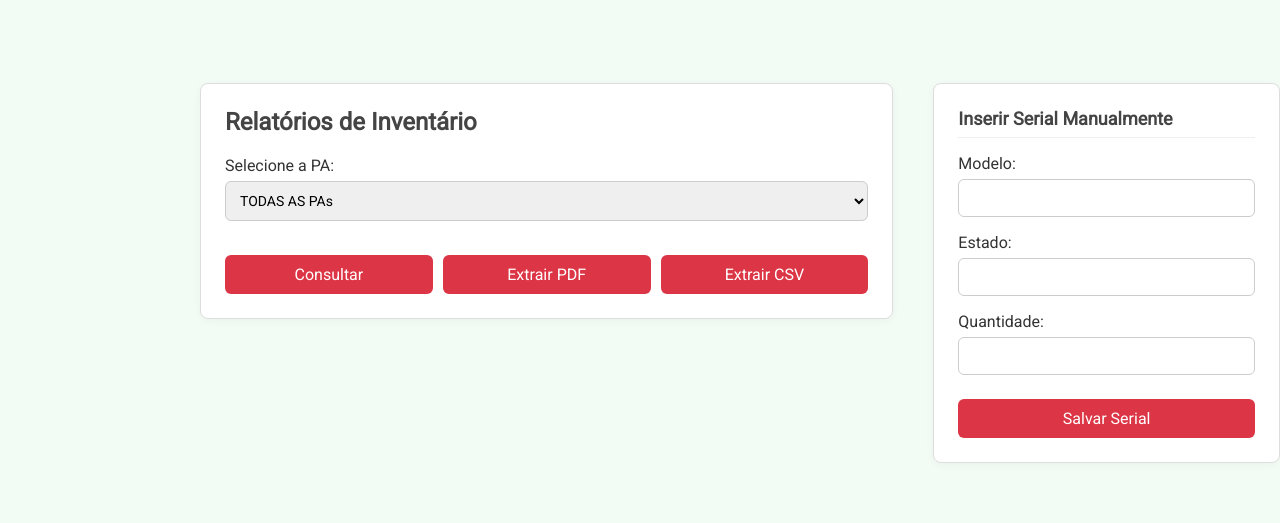
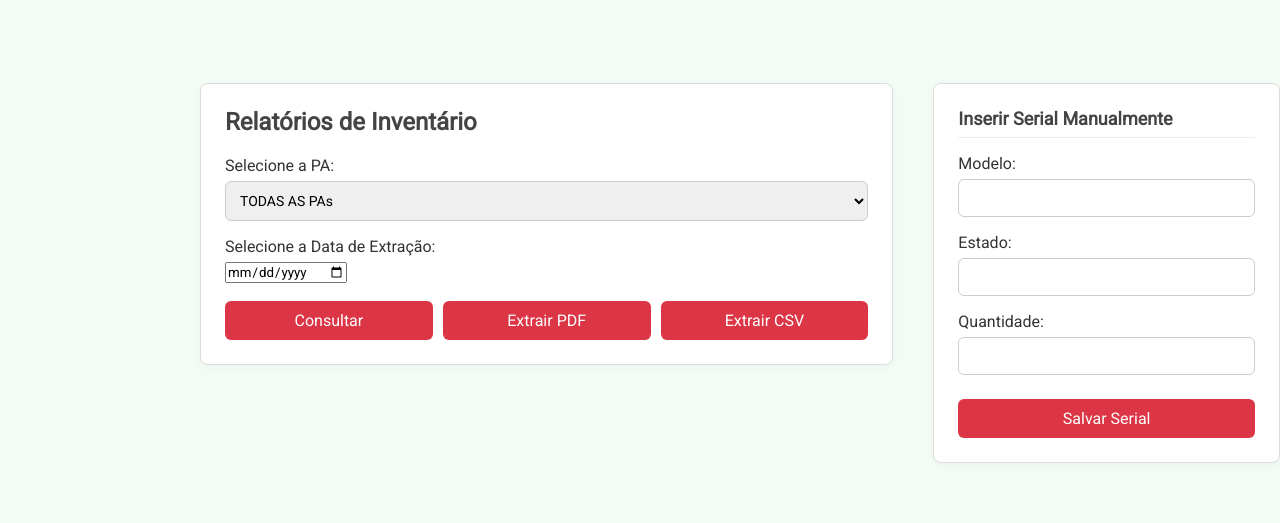
Before and after one commit to C-Trends-BPO/Inventario, a Django app: page /inventario/relatorios/ in a window 1280 px wide. Shown: the part 217-740 px from the top of the page. Run offline with Django 5.2, Linux system fonts and the light colour scheme; the visitor is signed in with stand-in values (Sample User, id 1).

Commit message:
feat: ajuste de filtro por data

```diff
--- a/inventario/templates/inventario/extracao.html
+++ b/inventario/templates/inventario/extracao.html
@@ -76,6 +76,7 @@
         <p><strong>Responsável Técnico do Local:</strong> {{ responsavel }}</p>
         <p><strong>Ponto de Atendimento (PA) / CD:</strong> {{ nome_pa }}</p>
         <p><strong>Data de Emissão:</strong> {{ data_emissao }}</p>
+        <p><strong>Data Filtrada:</strong> {{ data_filtro }}</p>
     </div>
 
     <h2>1. Objetivo</h2>
--- a/inventario/templates/inventario/relatorios.html
+++ b/inventario/templates/inventario/relatorios.html
@@ -175,6 +175,9 @@
                     <option value="TODAS" {% if pa_selecionada == "TODAS" %}selected{% endif %}>TODAS AS PAs</option>
                 </select>
 
+                <label for="data">Selecione a Data de Extração:</label>
+                <input type="date" name="data" id="data" value="{{ data_selecionada|date:'Y-m-d' }}">
+
                 <div class="button-group">
                     <button type="button" class="bipagem-button" onclick="definirAcaoEEnviar('visualizar')">Consultar</button>
                     <button type="button" class="bipagem-button" onclick="definirAcaoEEnviar('pdf')">Extrair PDF</button>
--- a/inventario/views/download_extracao_pdf.py
+++ b/inventario/views/download_extracao_pdf.py
@@ -3,6 +3,7 @@ from django.template.loader import get_template
 from django.http import HttpResponse
 from xhtml2pdf import pisa
 from django.db.models import Count
+from django.utils.dateparse import parse_date
 from inventario.models import LoteBipagem, Bipagem, InventarioDadosImportados
 from datetime import datetime
 from django.contrib.auth.decorators import login_required
@@ -17,12 +18,18 @@ def download_extracao_pdf(request):
     responsavel = user.get_full_name() or user.username
     grupos = user.groups.values_list('name', flat=True)
     pa_param = request.GET.get('pa')
+    data_param = request.GET.get('data')
+    data_convertida = parse_date(data_param) if data_param else None
+
     is_admin_total = 'INV_PA_GER_TOTAL' in grupos
     seriais_base_por_pa = []
     seriais_bipados_por_pa = []
-
     total_seriais_esperados = 0
     total_seriais_bipados = 0
+
+    filtro_data = {}
+    if data_convertida:
+        filtro_data = {"criado_em__date": data_convertida}
 
     if pa_param and pa_param.upper() != "TODAS":
         seriais_base = (
@@ -33,20 +40,20 @@ def download_extracao_pdf(request):
         )
         seriais_bipados = (
             Bipagem.objects
-            .filter(group_user__name=pa_param)
+            .filter(group_user__name=pa_param, **filtro_data)
             .values('group_user__name')
             .annotate(total=Count('nrserie'))
         )
         seriais_base_por_pa = list(seriais_base)
         seriais_bipados_por_pa = list(seriais_bipados)
         total_seriais_esperados = InventarioDadosImportados.objects.filter(nome_ct=pa_param).count()
-        total_seriais_bipados = Bipagem.objects.filter(group_user__name=pa_param).count()
+        total_seriais_bipados = Bipagem.objects.filter(group_user__name=pa_param, **filtro_data).count()
 
     if is_admin_total and pa_param and pa_param.upper() != "TODAS":
         lotes = LoteBipagem.objects.filter(group_user__name=pa_param)
         total_lotes = lotes.count()
-        total_caixas = Bipagem.objects.filter(id_caixa__lote__group_user__name=pa_param).values('id_caixa').distinct().count()
-        total_seriais = Bipagem.objects.filter(id_caixa__lote__group_user__name=pa_param).count()
+        total_caixas = Bipagem.objects.filter(id_caixa__lote__group_user__name=pa_param, **filtro_data).values('id_caixa').distinct().count()
+        total_seriais = Bipagem.objects.filter(id_caixa__lote__group_user__name=pa_param, **filtro_data).count()
         nome_pa = pa_param
         grupo = Group.objects.filter(name=pa_param).first()
         endereco_pa = getattr(grupo.informacoes, "endereco", "Não informado") if grupo else "Não informado"
@@ -54,11 +61,10 @@ def download_extracao_pdf(request):
     elif is_admin_total and pa_param and pa_param.upper() == "TODAS":
         lotes = LoteBipagem.objects.all()
         total_lotes = lotes.count()
-        total_caixas = Bipagem.objects.values('id_caixa').distinct().count()
-        total_seriais = Bipagem.objects.count()
+        total_caixas = Bipagem.objects.filter(**filtro_data).values('id_caixa').distinct().count()
+        total_seriais = Bipagem.objects.filter(**filtro_data).count()
         nome_pa = "TODAS AS PAs"
         endereco_pa = "Consolidado Geral"
-
         seriais_base = (
             InventarioDadosImportados.objects
             .values('nome_ct')
@@ -66,23 +72,24 @@ def download_extracao_pdf(request):
         )
         seriais_bipados = (
             Bipagem.objects
+            .filter(**filtro_data)
             .values('group_user__name')
             .annotate(total=Count('nrserie'))
         )
         seriais_base_por_pa = list(seriais_base)
         seriais_bipados_por_pa = list(seriais_bipados)
         total_seriais_esperados = InventarioDadosImportados.objects.count()
-        total_seriais_bipados = Bipagem.objects.count()
+        total_seriais_bipados = Bipagem.objects.filter(**filtro_data).count()
 
     elif is_admin_total and not pa_param:
         lotes = LoteBipagem.objects.all()
         total_lotes = lotes.count()
-        total_caixas = Bipagem.objects.values('id_caixa').distinct().count()
-        total_seriais = Bipagem.objects.count()
+        total_caixas = Bipagem.objects.filter(**filtro_data).values('id_caixa').distinct().count()
+        total_seriais = Bipagem.objects.filter(**filtro_data).count()
         nome_pa = "TODAS AS PAs"
         endereco_pa = "Consolidado Geral"
         total_seriais_esperados = InventarioDadosImportados.objects.count()
-        total_seriais_bipados = Bipagem.objects.count()
+        total_seriais_bipados = Bipagem.objects.filter(**filtro_data).count()
 
     else:
         grupo = user.groups.first()
@@ -90,10 +97,15 @@ def download_extracao_pdf(request):
         endereco_pa = getattr(grupo.informacoes, "endereco", "Não informado") if grupo else "Não informado"
         lotes = LoteBipagem.objects.filter(user_created=user)
         total_lotes = lotes.count()
-        total_caixas = Bipagem.objects.filter(id_caixa__lote__user_created=user).values('id_caixa').distinct().count()
-        total_seriais = Bipagem.objects.filter(id_caixa__lote__user_created=user).count()
+        total_caixas = Bipagem.objects.filter(id_caixa__lote__user_created=user, **filtro_data).values('id_caixa').distinct().count()
+        total_seriais = Bipagem.objects.filter(id_caixa__lote__user_created=user, **filtro_data).count()
         total_seriais_esperados = InventarioDadosImportados.objects.filter(nome_ct=nome_pa).count()
-        total_seriais_bipados = Bipagem.objects.filter(group_user__name=nome_pa).count()
+        total_seriais_bipados = Bipagem.objects.filter(group_user__name=nome_pa, **filtro_data).count()
+
+    if data_param and total_seriais == 0:
+        return HttpResponse(f"Nenhum dado encontrado para a data {data_param}.", status=404)
+
+    data_param_br = data_convertida.strftime('%d/%m/%Y') if data_param else None
 
     context = {
         "empresa": "Getnet",
@@ -113,6 +125,7 @@ def download_extracao_pdf(request):
         "total_seriais": total_seriais,
         "total_seriais_esperados": total_seriais_esperados,
         "total_seriais_bipados": total_seriais_bipados,
+        "data_filtro": data_param_br or "Todas",
     }
 
     template = get_template('inventario/extracao.html')
@@ -124,6 +137,7 @@ def download_extracao_pdf(request):
     if pisa_status.err:
         return HttpResponse('Erro ao gerar PDF', status=500)
     return response
+
 
 
 @login_required(login_url='inventario:login')
@@ -227,13 +241,20 @@ def download_extracao_csv(request):
     grupos = user.groups.values_list('name', flat=True)
     pa_param = request.GET.get('pa')
     formato = request.GET.get('formato')
+    data_param = request.GET.get('data')
+    data_convertida = parse_date(data_param) if data_param else None
     is_admin_total = 'INV_PA_GER_TOTAL' in grupos
 
+    filtro_data = {}
+    if data_convertida:
+        filtro_data = {"criado_em__date": data_convertida}
+
+    # Dados gerais para exibição
     if is_admin_total and pa_param and pa_param.upper() != "TODAS":
         lotes = LoteBipagem.objects.filter(group_user__name=pa_param)
         total_lotes = lotes.count()
-        total_caixas = Bipagem.objects.filter(id_caixa__lote__group_user__name=pa_param).values('id_caixa').distinct().count()
-        total_seriais = Bipagem.objects.filter(id_caixa__lote__group_user__name=pa_param).count()
+        total_caixas = Bipagem.objects.filter(id_caixa__lote__group_user__name=pa_param, **filtro_data).values('id_caixa').distinct().count()
+        total_seriais = Bipagem.objects.filter(id_caixa__lote__group_user__name=pa_param, **filtro_data).count()
         nome_pa = pa_param
         grupo = Group.objects.filter(name=pa_param).first()
         endereco_pa = getattr(grupo.informacoes, "endereco", "Não informado") if grupo else "Não informado"
@@ -241,16 +262,16 @@ def download_extracao_csv(request):
     elif is_admin_total and pa_param and pa_param.upper() == "TODAS":
         lotes = LoteBipagem.objects.all()
         total_lotes = lotes.count()
-        total_caixas = Bipagem.objects.values('id_caixa').distinct().count()
-        total_seriais = Bipagem.objects.count()
+        total_caixas = Bipagem.objects.filter(**filtro_data).values('id_caixa').distinct().count()
+        total_seriais = Bipagem.objects.filter(**filtro_data).count()
         nome_pa = "TODAS AS PAs"
         endereco_pa = "Consolidado Geral"
 
     elif is_admin_total and not pa_param:
         lotes = LoteBipagem.objects.all()
         total_lotes = lotes.count()
-        total_caixas = Bipagem.objects.values('id_caixa').distinct().count()
-        total_seriais = Bipagem.objects.count()
+        total_caixas = Bipagem.objects.filter(**filtro_data).values('id_caixa').distinct().count()
+        total_seriais = Bipagem.objects.filter(**filtro_data).count()
         nome_pa = "TODAS AS PAs"
         endereco_pa = "Consolidado Geral"
 
@@ -260,10 +281,24 @@ def download_extracao_csv(request):
         endereco_pa = getattr(grupo.informacoes, "endereco", "Não informado") if grupo else "Não informado"
         lotes = LoteBipagem.objects.filter(user_created=user)
         total_lotes = lotes.count()
-        total_caixas = Bipagem.objects.filter(id_caixa__lote__user_created=user).values('id_caixa').distinct().count()
-        total_seriais = Bipagem.objects.filter(id_caixa__lote__user_created=user).count()
+        total_caixas = Bipagem.objects.filter(id_caixa__lote__user_created=user, **filtro_data).values('id_caixa').distinct().count()
+        total_seriais = Bipagem.objects.filter(id_caixa__lote__user_created=user, **filtro_data).count()
 
+    # Exportar CSV
     if formato == "csv":
+        # Filtro final das bipagens
+        if is_admin_total and pa_param and pa_param.upper() != "TODAS":
+            bipagens = Bipagem.objects.filter(id_caixa__lote__group_user__name=pa_param, **filtro_data)
+        elif is_admin_total and pa_param and pa_param.upper() == "TODAS":
+            bipagens = Bipagem.objects.filter(**filtro_data)
+        elif is_admin_total and not pa_param:
+            bipagens = Bipagem.objects.filter(**filtro_data)
+        else:
+            bipagens = Bipagem.objects.filter(id_caixa__lote__user_created=user, **filtro_data)
+
+        if not bipagens.exists():
+            return HttpResponse("Nenhum dado encontrado para a data selecionada.", status=404)
+
         response = HttpResponse(content_type='text/csv')
         response['Content-Disposition'] = f'attachment; filename="extracao_bipagens_{nome_pa}.csv"'
 
@@ -272,15 +307,6 @@ def download_extracao_csv(request):
             'PA', 'Lote', 'Serial', 'Modelo', 'Data', 'Status',
             'Obs', 'Acao', 'Status Lote', 'Usuário Bipagem'
         ])
-
-        if is_admin_total and pa_param and pa_param.upper() != "TODAS":
-            bipagens = Bipagem.objects.filter(id_caixa__lote__group_user__name=pa_param)
-        elif is_admin_total and pa_param and pa_param.upper() == "TODAS":
-            bipagens = Bipagem.objects.all()
-        elif is_admin_total and not pa_param:
-            bipagens = Bipagem.objects.all()
-        else:
-            bipagens = Bipagem.objects.filter(id_caixa__lote__user_created=user)
 
         for bip in bipagens.select_related('id_caixa', 'id_caixa__lote', 'id_caixa__lote__group_user'):
             writer.writerow([
@@ -297,6 +323,7 @@ def download_extracao_csv(request):
             ])
         return response
 
+    # Fallback PDF (não alterado)
     context = {
         "empresa": "Getnet",
         "cnpj": "12.345.678/0001-99",
```
